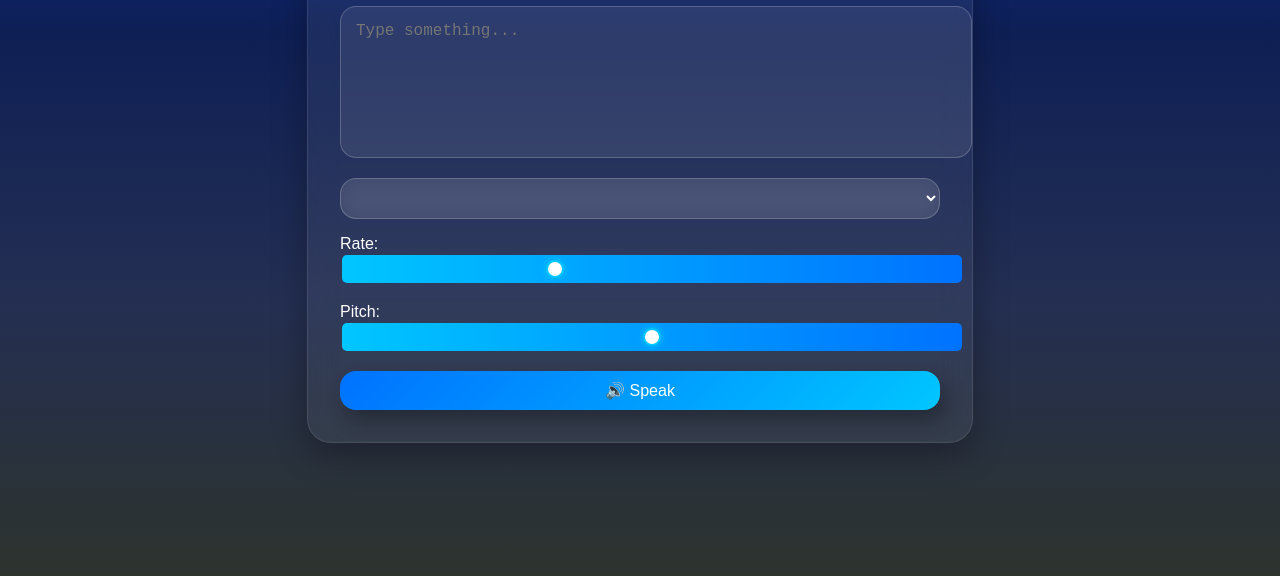
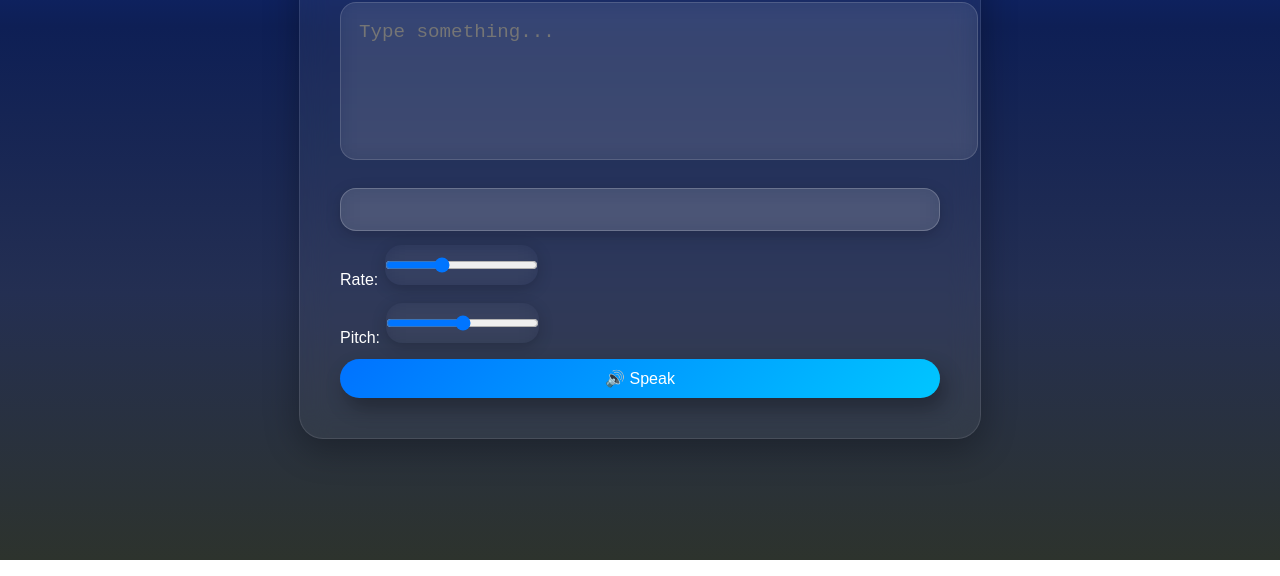
Before and after one commit to naman9104/TTS, a plain HTML site: page index.html in a window 1280 px wide. Shown: the part 240-816 px from the top of the page. Drawn offline with Linux system fonts and the light colour scheme.

Commit message:
Update style.css

```diff
--- a/style.css
+++ b/style.css
@@ -1,121 +1,104 @@
-
-
 body {
+  margin: 0;
+  padding: 0;
   font-family: 'Poppins', sans-serif;
-  background: linear-gradient(to top, #2d332d, #242f52, #0e1f55,rgb(15, 52, 173));
+ background: linear-gradient(to top, #2d332d, #242f52, #0e1f55,rgb(15, 52, 173));
   color: #fff;
-  height: 100vh;
   display: flex;
   justify-content: center;
   align-items: center;
+  height: 100vh;
+  overflow: hidden;
 }
 
 .container {
-  background: rgba(255, 255, 255, 0.06);
+  background: rgba(255, 255, 255, 0.05);
   backdrop-filter: blur(15px);
   -webkit-backdrop-filter: blur(15px);
+  padding: 2.5rem;
   border-radius: 1.5rem;
-  padding: 2rem;
   width: 90%;
   max-width: 600px;
   box-shadow: 0 10px 35px rgba(0, 0, 0, 0.3);
   border: 1px solid rgba(255, 255, 255, 0.1);
+  transition: all 0.3s ease;
 }
 
 textarea {
+  background: rgba(255, 255, 255, 0.08);
   width: 100%;
   height: 120px;
-  padding: 15px;
-  font-size: 1rem;
+  padding: 18px;
   border-radius: 1rem;
+  border: 1px solid rgba(255, 255, 255, 0.15);
   resize: none;
-  background: rgba(255, 255, 255, 0.08);
-  border: 1px solid rgba(255, 255, 255, 0.2);
+  margin-bottom: 1.5rem;
+  font-size: 1.2rem;
   color: #fff;
-  margin-bottom: 1rem;
+  backdrop-filter: blur(10px);
+  transition: all 0.3s ease;
 }
 
 textarea:focus {
-  outline: none;
-  border-color: #00c6ff;
+  border: 1px solid #00c6ff;
+  background: rgba(255, 255, 255, 0.02);
   box-shadow: 0 0 15px #00c6ff70;
-  background: rgba(255, 255, 255, 0.04);
 }
 
 .controls {
   display: flex;
   flex-direction: column;
-  gap: 1rem;
-}
-
-.voice-rate {
-  display: flex;
-  flex-wrap: wrap;
-  align-items: center;
-  gap: 0.5rem;
+  gap: 12px;
 }
 
 select, input[type="range"], button {
-  padding: 10px;
+  padding: 12px;
   border-radius: 1rem;
   border: none;
   font-size: 1rem;
-  background: rgba(255, 255, 255, 0.1);
+  background: rgba(255, 255, 255, 0.08);
   color: white;
+  box-shadow: 0 4px 15px rgba(0, 0, 0, 0.2);
   backdrop-filter: blur(12px);
   transition: 0.3s ease;
 }
 
-select {
-  flex: 1;
-  min-width: 160px;
-  border: 1px solid rgba(255, 255, 255, 0.2);
+select:hover,
+input[type="range"]:hover,
+button:hover {
+  background: rgba(255, 255, 255, 0.15);
+  box-shadow: 0 8px 25px #00c8ff70;
 }
-input[type="range"] {
-  -webkit-appearance: none;
-  width: 100%;
-  height: 8px;
-  background: linear-gradient(to right, #00c6ff, #0072ff); /* track ka color */
-  border-radius: 5px;
-  outline: none;
+
+input[type="range"]::-webkit-slider-thumb,
+input[type="range"]::-moz-range-thumb {
+  background: #00c6ff;
+  border: none;
+  border-radius: 50%;
+  width: 16px;
+  height: 16px;
   cursor: pointer;
 }
 
-input[type="range"]::-webkit-slider-thumb {
-  -webkit-appearance: none;
+select {
+  background: rgba(255, 255, 255, 0.12);
+  border: 1px solid rgba(255, 255, 255, 0.2);
   appearance: none;
-  width: 18px;
-  height: 18px;
-  border-radius: 50%;
-  background: #ffffff;
-  border: 2px solid #00c6ff;
-  box-shadow: 0 0 6px #00c6ff;
-  transition: 0.3s ease;
 }
 
-input[type="range"]::-moz-range-thumb {
-  width: 18px;
-  height: 18px;
-  border-radius: 50%;
-  background: #ffffff;
-  border: 2px solid #00c6ff;
-  box-shadow: 0 0 6px #00c6ff;
+select option {
+  background-color: #222;
+  color: white;
 }
-
 
 button {
   background: linear-gradient(135deg, #0072ff, #00c6ff);
-  cursor: pointer;
+  padding: 10px 20px;
+  border-radius: 2rem;
   box-shadow: 5px 10px 20px rgba(0, 0, 0, 0.3);
 }
 
 button:hover {
   background: linear-gradient(135deg, #00b7ff, #0070cc);
+  border-radius: 1rem;
 }
-
-/* Fallback if backdrop-filter not supported */
-@supports not ((backdrop-filter: blur(1px)) or (-webkit-backdrop-filter: blur(1px))) {
-  .container {
-    background-color: rgba(50, 50, 50, 0.85);
-  }
-}
```
